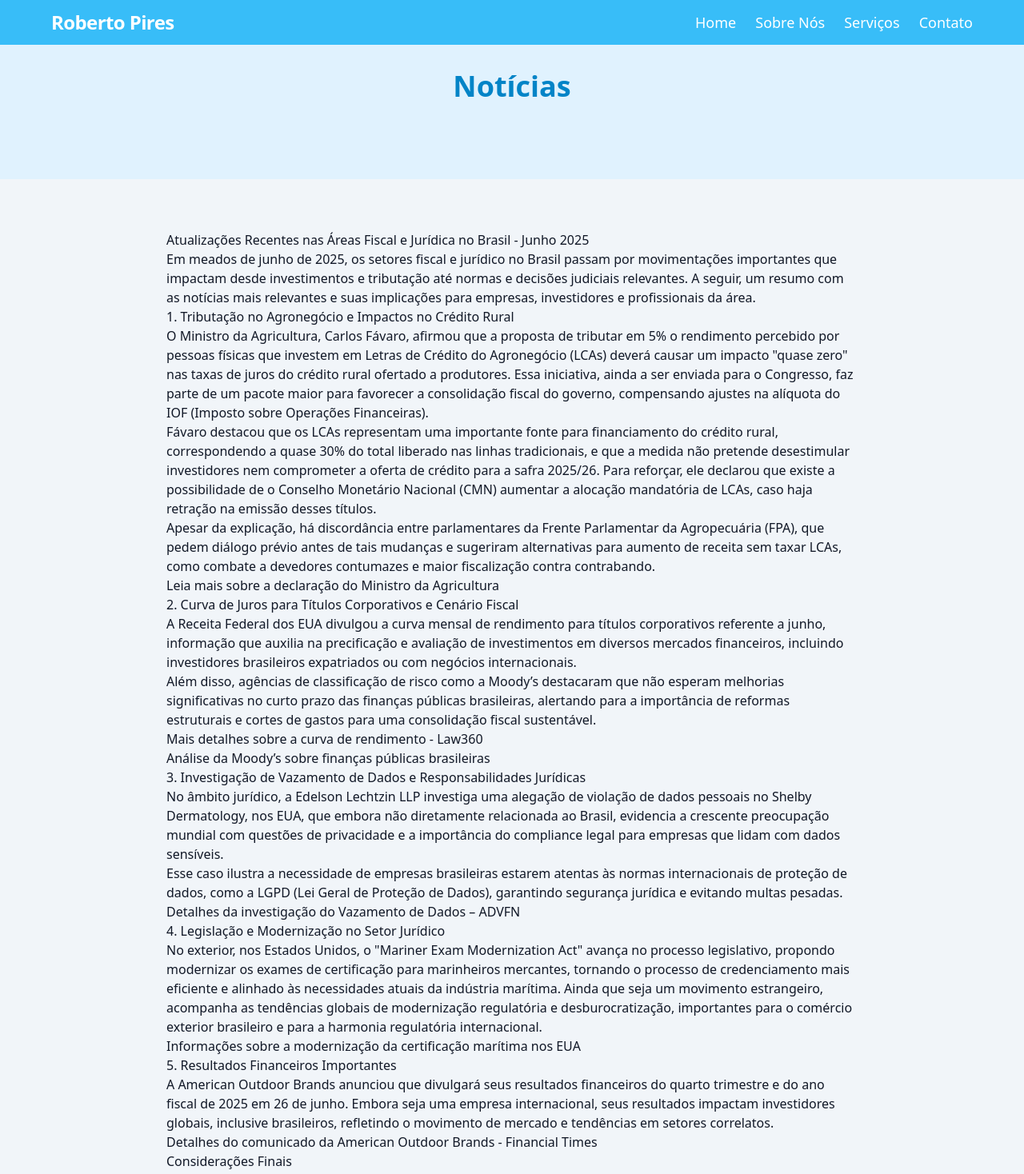
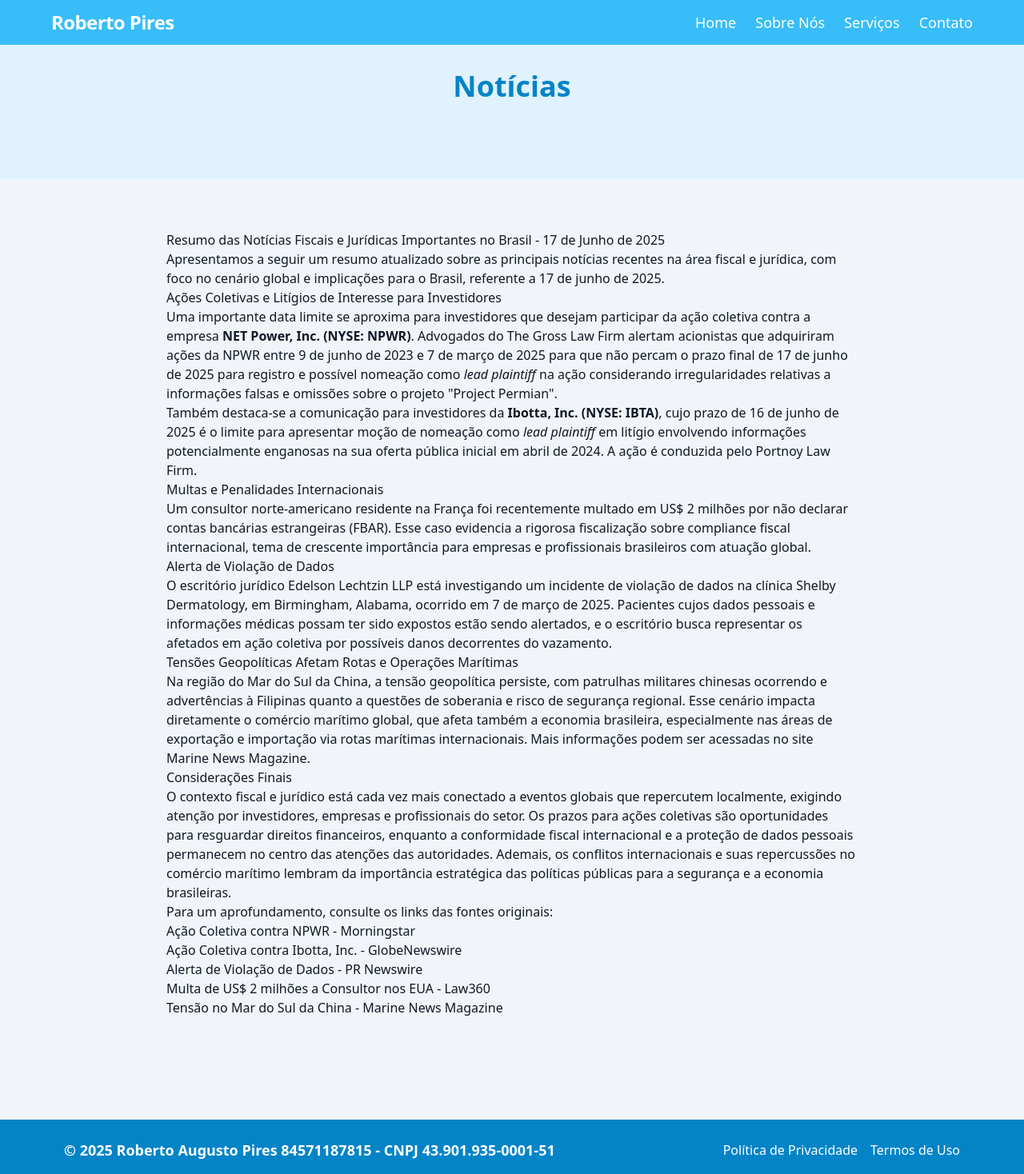
Before and after one commit to diegocpires/robertopires-srv, a Next.js app: page /noticias/2025-06-17 in a window 1280 px wide. Shown: the top 1468 px of the page at 80% size. Built offline with nearby package versions, Linux system fonts and the light colour scheme.

Commit message:
Edit news

```diff
--- a/src/app/noticias/2025-06-17/page.tsx
+++ b/src/app/noticias/2025-06-17/page.tsx
@@ -10,46 +10,34 @@
         <h1 className="text-2xl md:text-4xl font-bold text-primary-dark mb-4">Notícias</h1>
       </section>
       <section className="max-w-4xl w-full mx-auto py-8 px-2 md:py-16 md:px-4">
-        <h1>Atualizações Recentes nas Áreas Fiscal e Jurídica no Brasil - Junho 2025</h1>
+        <h1>Resumo das Notícias Fiscais e Jurídicas Importantes no Brasil - 17 de Junho de 2025</h1>
 
-<p>Em meados de junho de 2025, os setores fiscal e jurídico no Brasil passam por movimentações importantes que impactam desde investimentos e tributação até normas e decisões judiciais relevantes. A seguir, um resumo com as notícias mais relevantes e suas implicações para empresas, investidores e profissionais da área.</p>
+<p>Apresentamos a seguir um resumo atualizado sobre as principais notícias recentes na área fiscal e jurídica, com foco no cenário global e implicações para o Brasil, referente a 17 de junho de 2025.</p>
 
-<h2>1. Tributação no Agronegócio e Impactos no Crédito Rural</h2>
-<p>O Ministro da Agricultura, Carlos Fávaro, afirmou que a proposta de tributar em 5% o rendimento percebido por pessoas físicas que investem em Letras de Crédito do Agronegócio (LCAs) deverá causar um impacto "quase zero" nas taxas de juros do crédito rural ofertado a produtores. Essa iniciativa, ainda a ser enviada para o Congresso, faz parte de um pacote maior para favorecer a consolidação fiscal do governo, compensando ajustes na alíquota do IOF (Imposto sobre Operações Financeiras).</p>
+<h2>Ações Coletivas e Litígios de Interesse para Investidores</h2>
+<p>Uma importante data limite se aproxima para investidores que desejam participar da ação coletiva contra a empresa <strong>NET Power, Inc. (NYSE: NPWR)</strong>. Advogados do <a href="https://www.morningstar.com/news/pr-newswire/20250616ny10387/june-17-2025-deadline-contact-the-gross-law-firm-to-join-class-action-suit-against-npwr" target="_blank" rel="noopener noreferrer">The Gross Law Firm</a> alertam acionistas que adquiriram ações da NPWR entre 9 de junho de 2023 e 7 de março de 2025 para que não percam o prazo final de 17 de junho de 2025 para registro e possível nomeação como <em>lead plaintiff</em> na ação considerando irregularidades relativas a informações falsas e omissões sobre o projeto "Project Permian".</p>
+<p>Também destaca-se a comunicação para investidores da <strong>Ibotta, Inc. (NYSE: IBTA)</strong>, cujo prazo de 16 de junho de 2025 é o limite para apresentar moção de nomeação como <em>lead plaintiff</em> em litígio envolvendo informações potencialmente enganosas na sua oferta pública inicial em abril de 2024. A ação é conduzida pelo <a href="https://www.globenewswire.com/news-release/2025/06/10/3097213/0/en/Ibotta-Inc-Investors-Please-contact-the-Portnoy-Law-Firm-to-recover-your-losses-June-16-2025-Deadline-to-file-Lead-Plaintiff-Motion.html" target="_blank" rel="noopener noreferrer">Portnoy Law Firm</a>.</p>
 
-<p>Fávaro destacou que os LCAs representam uma importante fonte para financiamento do crédito rural, correspondendo a quase 30% do total liberado nas linhas tradicionais, e que a medida não pretende desestimular investidores nem comprometer a oferta de crédito para a safra 2025/26. Para reforçar, ele declarou que existe a possibilidade de o Conselho Monetário Nacional (CMN) aumentar a alocação mandatória de LCAs, caso haja retração na emissão desses títulos.</p>
+<h2>Multas e Penalidades Internacionais</h2>
+<p>Um consultor norte-americano residente na França foi recentemente multado em US$ 2 milhões por não declarar contas bancárias estrangeiras (FBAR). Esse caso evidencia a rigorosa fiscalização sobre compliance fiscal internacional, tema de crescente importância para empresas e profissionais brasileiros com atuação global.</p>
 
-<p>Apesar da explicação, há discordância entre parlamentares da Frente Parlamentar da Agropecuária (FPA), que pedem diálogo prévio antes de tais mudanças e sugeriram alternativas para aumento de receita sem taxar LCAs, como combate a devedores contumazes e maior fiscalização contra contrabando.</p>
+<h2>Alerta de Violação de Dados</h2>
+<p>O escritório jurídico <a href="https://www.prnewswire.com/news-releases/data-breach-alert-edelson-lechtzin-llp-is-investigating-claims-on-behalf-of-shelby-dermatology-dba-dermatologists-of-birmingham-clients-whose-data-may-have-been-compromised-302479699.html" target="_blank" rel="noopener noreferrer">Edelson Lechtzin LLP</a> está investigando um incidente de violação de dados na clínica Shelby Dermatology, em Birmingham, Alabama, ocorrido em 7 de março de 2025. Pacientes cujos dados pessoais e informações médicas possam ter sido expostos estão sendo alertados, e o escritório busca representar os afetados em ação coletiva por possíveis danos decorrentes do vazamento.</p>
 
-<p><a href="https://valorinternational.globo.com/agribusiness/news/2025/06/11/agriculture-minister-says-lca-tax-would-have-near-zero-effect-on-rates.ghtml" target="_blank">Leia mais sobre a declaração do Ministro da Agricultura</a></p>
-
-<h2>2. Curva de Juros para Títulos Corporativos e Cenário Fiscal</h2>
-<p>A Receita Federal dos EUA divulgou a curva mensal de rendimento para títulos corporativos referente a junho, informação que auxilia na precificação e avaliação de investimentos em diversos mercados financeiros, incluindo investidores brasileiros expatriados ou com negócios internacionais.</p>
-
-<p>Além disso, agências de classificação de risco como a Moody’s destacaram que não esperam melhorias significativas no curto prazo das finanças públicas brasileiras, alertando para a importância de reformas estruturais e cortes de gastos para uma consolidação fiscal sustentável.</p>
-
-<p><a href="https://www.law360.com/articles/2353171/irs-issues-corp-bond-monthly-yield-curve-for-june" target="_blank">Mais detalhes sobre a curva de rendimento - Law360</a></p>
-<p><a href="https://valorinternational.globo.com/economy/news/2025/06/11/moodys-sees-no-short-term-improvement-in-brazils-public-finances.ghtml" target="_blank">Análise da Moody’s sobre finanças públicas brasileiras</a></p>
-
-<h2>3. Investigação de Vazamento de Dados e Responsabilidades Jurídicas</h2>
-<p>No âmbito jurídico, a Edelson Lechtzin LLP investiga uma alegação de violação de dados pessoais no Shelby Dermatology, nos EUA, que embora não diretamente relacionada ao Brasil, evidencia a crescente preocupação mundial com questões de privacidade e a importância do compliance legal para empresas que lidam com dados sensíveis.</p>
-
-<p>Esse caso ilustra a necessidade de empresas brasileiras estarem atentas às normas internacionais de proteção de dados, como a LGPD (Lei Geral de Proteção de Dados), garantindo segurança jurídica e evitando multas pesadas.</p>
-
-<p><a href="https://br.advfn.com/noticias/PRNUS/2025/artigo/96226359" target="_blank">Detalhes da investigação do Vazamento de Dados – ADVFN</a></p>
-
-<h2>4. Legislação e Modernização no Setor Jurídico</h2>
-<p>No exterior, nos Estados Unidos, o "Mariner Exam Modernization Act" avança no processo legislativo, propondo modernizar os exames de certificação para marinheiros mercantes, tornando o processo de credenciamento mais eficiente e alinhado às necessidades atuais da indústria marítima. Ainda que seja um movimento estrangeiro, acompanha as tendências globais de modernização regulatória e desburocratização, importantes para o comércio exterior brasileiro e para a harmonia regulatória internacional.</p>
-
-<p><a href="https://www.marinelink.com/news/bill-modernize-uscg-merchant-mariner-526845" target="_blank">Informações sobre a modernização da certificação marítima nos EUA</a></p>
-
-<h2>5. Resultados Financeiros Importantes</h2>
-<p>A American Outdoor Brands anunciou que divulgará seus resultados financeiros do quarto trimestre e do ano fiscal de 2025 em 26 de junho. Embora seja uma empresa internacional, seus resultados impactam investidores globais, inclusive brasileiros, refletindo o movimento de mercado e tendências em setores correlatos.</p>
-
-<p><a href="https://markets.ft.com/data/announce/detail?dockey=600-202506121605PR_NEWS_USPRX____CG07543-1" target="_blank">Detalhes do comunicado da American Outdoor Brands - Financial Times</a></p>
+<h2>Tensões Geopolíticas Afetam Rotas e Operações Marítimas</h2>
+<p>Na região do Mar do Sul da China, a tensão geopolítica persiste, com patrulhas militares chinesas ocorrendo e advertências à Filipinas quanto a questões de soberania e risco de segurança regional. Esse cenário impacta diretamente o comércio marítimo global, que afeta também a economia brasileira, especialmente nas áreas de exportação e importação via rotas marítimas internacionais. Mais informações podem ser acessadas no site <a href="https://www.marinelink.com/news/china-patrols-south-china-sea-warns-526852" target="_blank" rel="noopener noreferrer">Marine News Magazine</a>.</p>
 
 <h2>Considerações Finais</h2>
-<p>As atualizações recentes nas áreas fiscal e jurídica demonstram que o Brasil segue focado em políticas para fortalecer seu ambiente de investimentos e garantir sustentabilidade fiscal, sem perder de vista o respaldo legal e o acompanhamento de normas internacionais. Gestores, investidores e profissionais jurídicos devem permanecer atentos às mudanças no setor fiscal, especialmente no agronegócio, e às tendências globais de regulação e compliance para manter competitividade e conformidade.</p>
+<p>O contexto fiscal e jurídico está cada vez mais conectado a eventos globais que repercutem localmente, exigindo atenção por investidores, empresas e profissionais do setor. Os prazos para ações coletivas são oportunidades para resguardar direitos financeiros, enquanto a conformidade fiscal internacional e a proteção de dados pessoais permanecem no centro das atenções das autoridades. Ademais, os conflitos internacionais e suas repercussões no comércio marítimo lembram da importância estratégica das políticas públicas para a segurança e a economia brasileiras.</p>
+
+<p>Para um aprofundamento, consulte os links das fontes originais:</p>
+<ul>
+<li><a href="https://www.morningstar.com/news/pr-newswire/20250616ny10387/june-17-2025-deadline-contact-the-gross-law-firm-to-join-class-action-suit-against-npwr" target="_blank" rel="noopener noreferrer">Ação Coletiva contra NPWR - Morningstar</a></li>
+<li><a href="https://www.globenewswire.com/news-release/2025/06/10/3097213/0/en/Ibotta-Inc-Investors-Please-contact-the-Portnoy-Law-Firm-to-recover-your-losses-June-16-2025-Deadline-to-file-Lead-Plaintiff-Motion.html" target="_blank" rel="noopener noreferrer">Ação Coletiva contra Ibotta, Inc. - GlobeNewswire</a></li>
+<li><a href="https://www.prnewswire.com/news-releases/data-breach-alert-edelson-lechtzin-llp-is-investigating-claims-on-behalf-of-shelby-dermatology-dba-dermatologists-of-birmingham-clients-whose-data-may-have-been-compromised-302479699.html" target="_blank" rel="noopener noreferrer">Alerta de Violação de Dados - PR Newswire</a></li>
+<li><a href="https://www.law360.com/articles/2352425/us-consultant-in-france-must-pay-2m-in-fbar-penalties" target="_blank" rel="noopener noreferrer">Multa de US$ 2 milhões a Consultor nos EUA - Law360</a></li>
+<li><a href="https://www.marinelink.com/news/china-patrols-south-china-sea-warns-526852" target="_blank" rel="noopener noreferrer">Tensão no Mar do Sul da China - Marine News Magazine</a></li>
+</ul>
       </section>
       <Footer />
     </>
```
